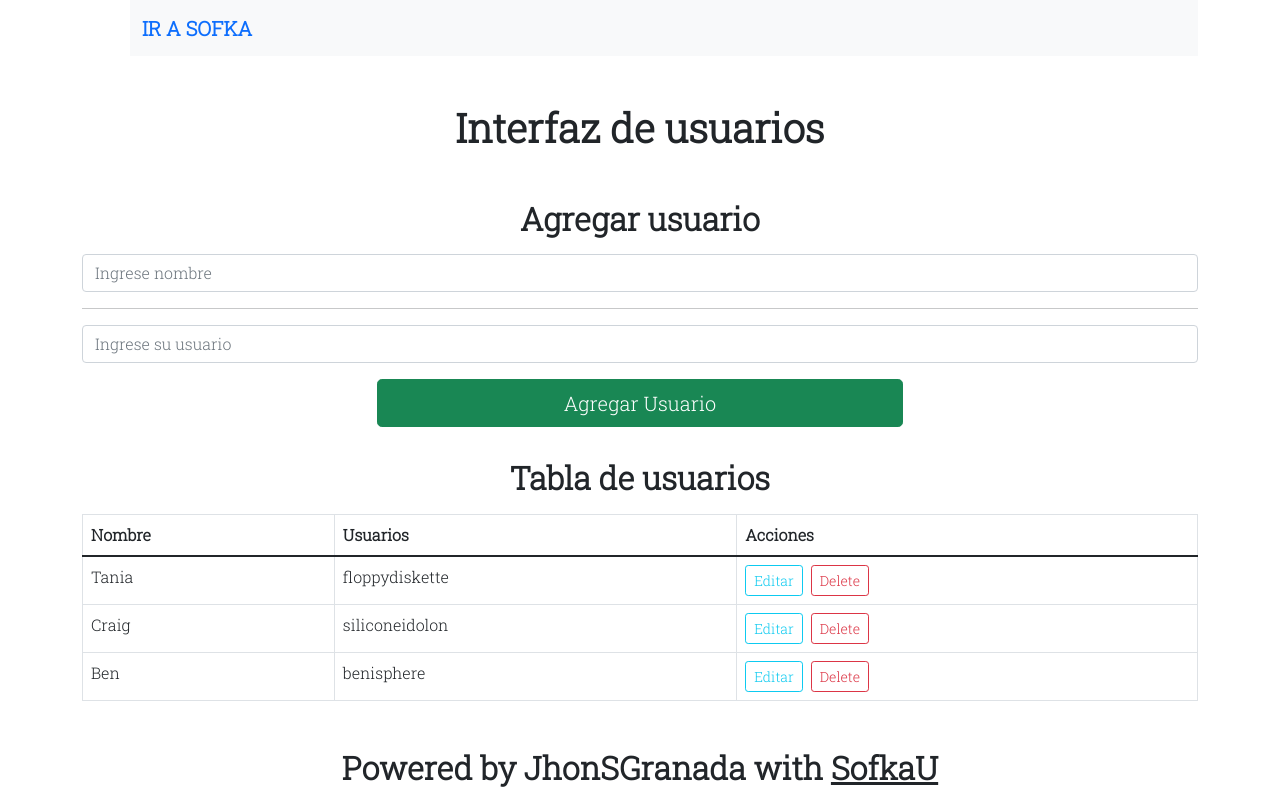
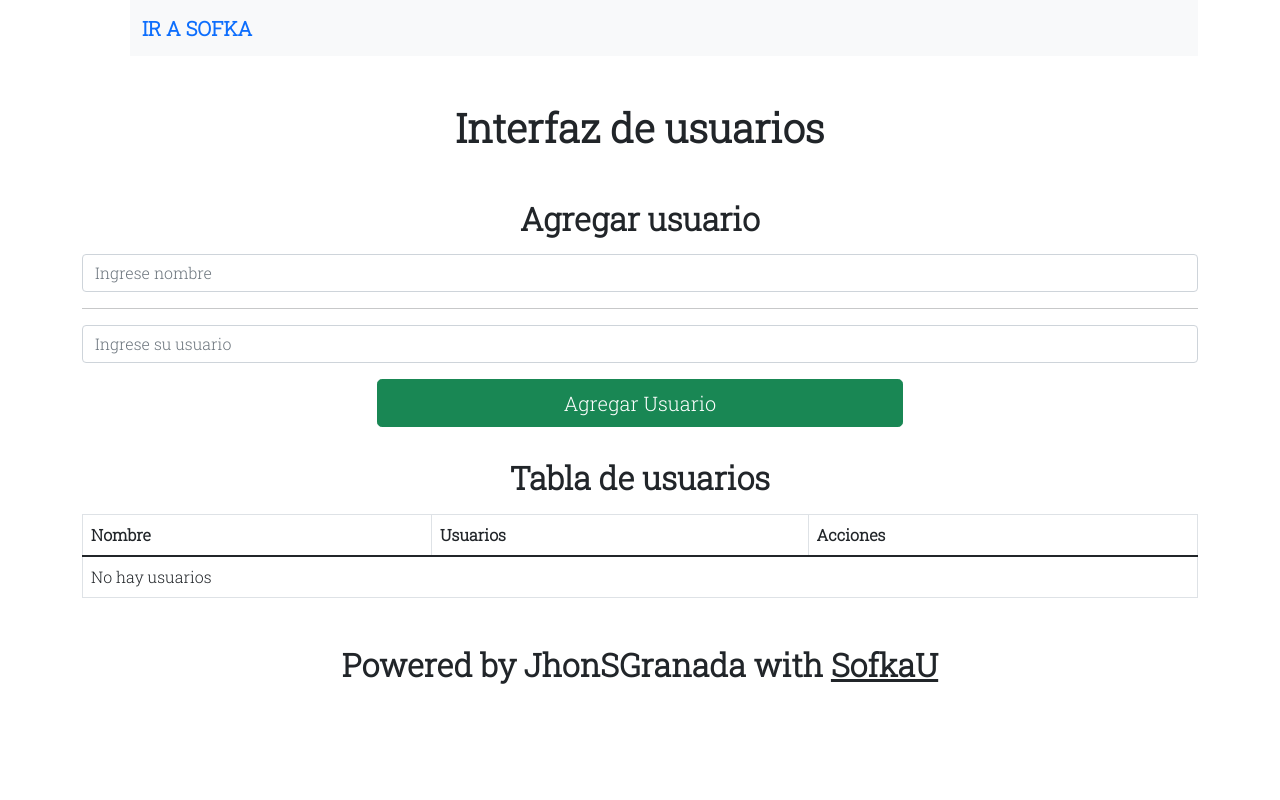
Before and after one commit to granadalook/CRUD-react, a React (Create React App) app: page / in a window 1280 px wide. Built offline with nearby package versions, Linux system fonts and the light colour scheme.

Commit message:
se  guardan datos en localStorage  de todos los usuarios

```diff
--- a/src/App.js
+++ b/src/App.js
@@ -7,22 +7,20 @@ import Header from "./components/Navbar";
 import Footer from "./components/Footer";
 
 function App() {
-  const usersData = [
-    { id: uuidv4(), name: "Tania", username: "floppydiskette" },
-    { id: uuidv4(), name: "Craig", username: "siliconeidolon" },
-    { id: uuidv4(), name: "Ben", username: "benisphere" },
-  ];
-  const [users, setUsers] = useState(usersData);
+  const [users, setUsers] = useState([]);
+  const [editing, setEditing] = useState(false);
+  localStorage.setItem("users", JSON.stringify(users));
 
   const addUser = (user) => {
     user.id = uuidv4();
     setUsers([...users, user]);
+    localStorage.setItem("users", JSON.stringify(users));
   };
+
   const deleteUser = (id) => {
     setUsers(users.filter((user) => user.id !== id));
   };
 
-  const [editing, setEditing] = useState(false);
   const [currentUser, setCurrentUSer] = useState({
     id: null,
     name: "",
--- a/src/components/AddUserForm.jsx
+++ b/src/components/AddUserForm.jsx
@@ -10,7 +10,6 @@ const AddUserForm = (props) => {
 
   const onSubmit = (data, e) => {
     data.id = null;
-    console.log(data);
     props.addUser(data); // enviar nuevo usuario
     e.target.reset(); //  limpiar campos
   };
--- a/src/components/Navbar.jsx
+++ b/src/components/Navbar.jsx
@@ -2,10 +2,10 @@ import React from "react";
 
 const Header = () => {
   return (
-    <nav class="navbar navbar-primary bg-light fw-bold ms-5">
-      <div class="container-fluid">
+    <nav className="navbar navbar-primary bg-light fw-bold ms-5">
+      <div className="container-fluid">
         <a
-          class="navbar-brand"
+          className="navbar-brand"
           href="https://www.sofka.com.co/es/inicio/"
           target="_blank"
         >
--- a/src/components/UserTable.jsx
+++ b/src/components/UserTable.jsx
@@ -1,6 +1,5 @@
 import React from "react";
 const UserTable = (props) => {
-  console.log(props.users);
   return (
     <table className="table table-bordered">
       <thead>
```
